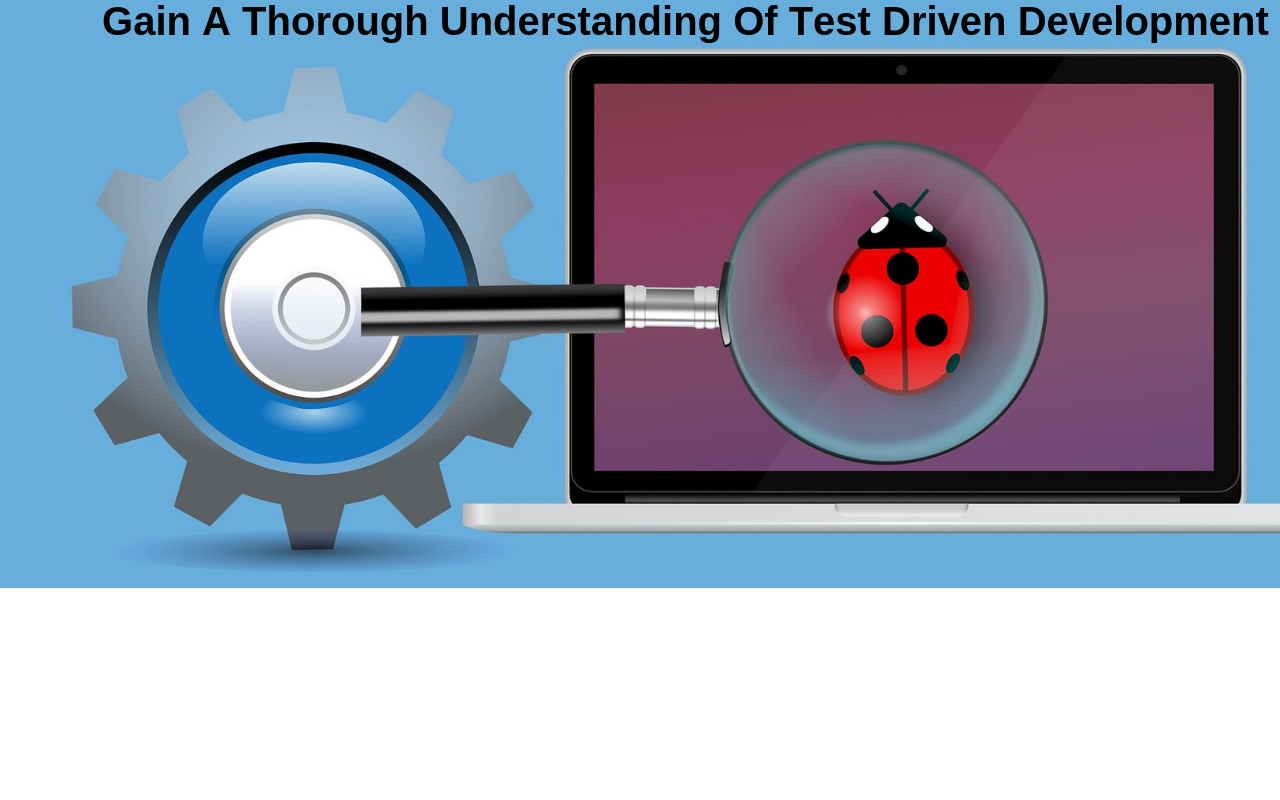
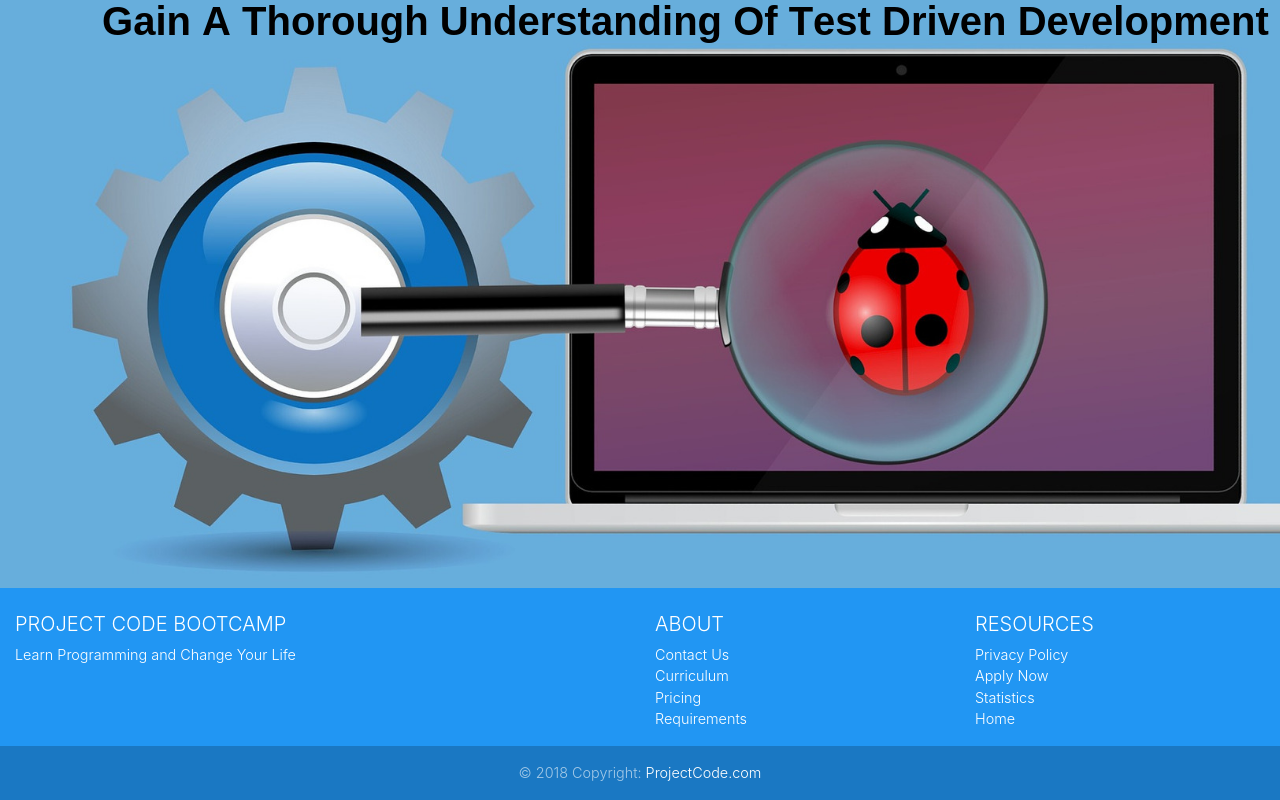
Before and after one commit to SaidShah/my-last-goodbyes-frontend, a React (Create React App) app: page / in a window 1280 px wide. Shown: the part 2850-3650 px from the top of the page. Before the commit the page ends 3438 px from the top, so only its background shows below. Built offline with nearby package versions, Linux system fonts and the light colour scheme.

Commit message:
added footer

```diff
--- /dev/null
+++ b/src/components/Footer.js
@@ -0,0 +1,88 @@
+import React, { Component } from 'react';
+
+class Footer extends Component {
+
+  render() {
+    return (
+      <div>
+      <footer class="page-footer font-small blue pt-4">
+
+          <div class="container-fluid text-center text-md-left">
+
+            <div class="row">
+
+
+              <div class="col-md-6 mt-md-0 mt-3">
+
+
+                <h5 class="text-uppercase">Project Code Bootcamp</h5>
+                <p>Learn Programming and Change Your Life</p>
+
+              </div>
+
+
+              <hr class="clearfix w-100 d-md-none pb-3"/>
+
+
+              <div class="col-md-3 mb-md-0 mb-3">
+
+
+                  <h5 class="text-uppercase">About</h5>
+
+                  <ul class="list-unstyled">
+                    <li>
+                      <a href="mailto:projectCode@gmail.com">Contact Us</a>
+                    </li>
+                    <li>
+                      <a href="/curriculum">Curriculum</a>
+                    </li>
+                    <li>
+                      <a href="/pricing">Pricing</a>
+                    </li>
+                    <li>
+                      <a href="/requirements">Requirements</a>
+                    </li>
+                  </ul>
+
+                </div>
+
+                <div class="col-md-3 mb-md-0 mb-3">
+
+                  <h5 class="text-uppercase">Resources</h5>
+
+                  <ul class="list-unstyled">
+                    <li>
+                      <a href="/privacy">Privacy Policy</a>
+                    </li>
+                    <li>
+                      <a href="/apply">Apply Now</a>
+                    </li>
+                    <li>
+                      <a href="/">Statistics</a>
+                    </li>
+                    <li>
+                      <a href="/">Home</a>
+                    </li>
+                  </ul>
+
+                </div>
+
+
+            </div>
+
+          </div>
+
+
+          <div class="footer-copyright text-center py-3">© 2018 Copyright:
+            <a href="/"> ProjectCode.com</a>
+          </div>
+
+        </footer>
+
+      </div>
+    );
+  }
+
+}
+
+export default Footer;
--- a/src/containers/WholePage.js
+++ b/src/containers/WholePage.js
@@ -3,6 +3,7 @@ import Navbar from '.././components/Navbar'
 import SignUpForm from '.././components/SignUpForm'
 import LoginForm from '.././components/LoginForm'
 import Home from '.././components/Home'
+import Footer from '.././components/Footer'
 import Curriculum from '.././components/Curriculum'
 import {Switch, Route, withRouter} from 'react-router-dom'
 
@@ -26,6 +27,7 @@ class WholePage extends Component {
           <Route path="/curriculum" render={()=><Curriculum/>}/>
           <Route path="/"  render={()=><Home/>}/>
         </Switch>
+        <Footer/>
       </div>
     );
   }
```
